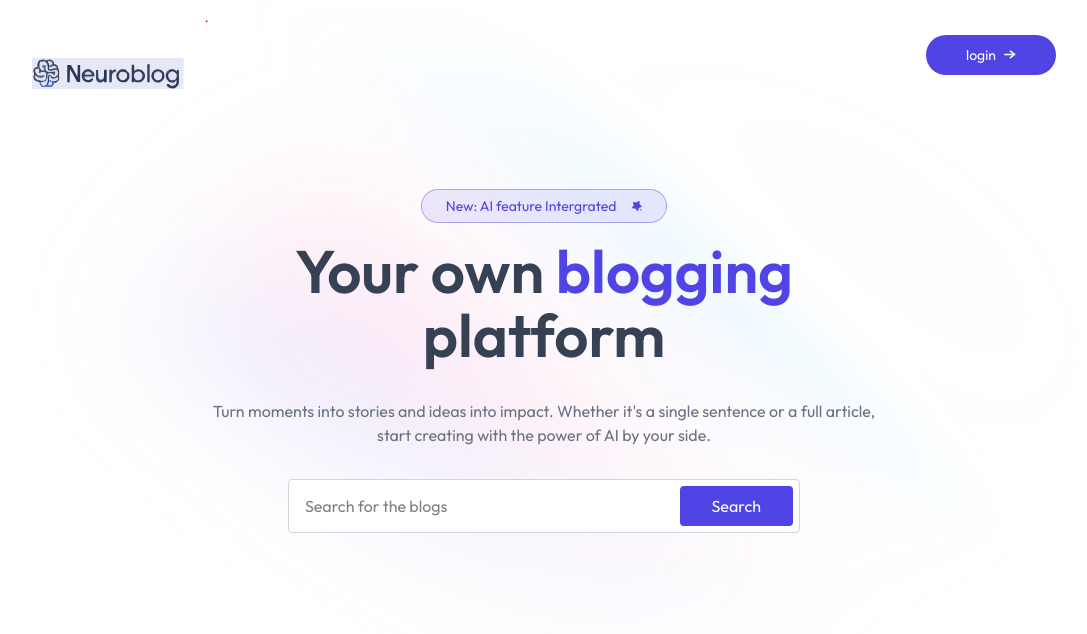
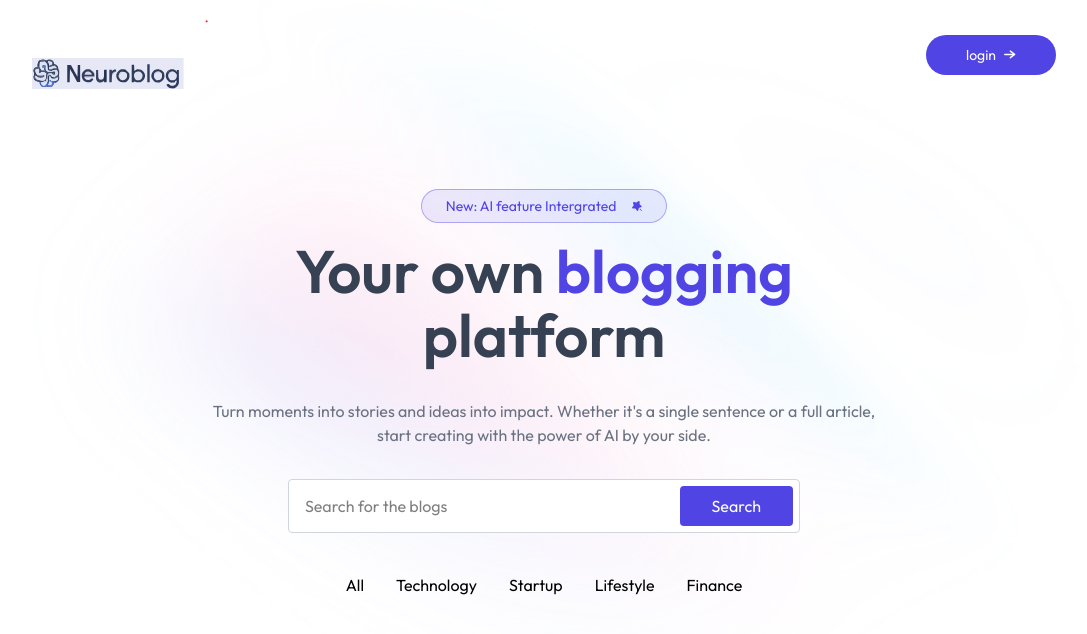
Before and after one commit to Yasindu-Navo/NeuroVlog-FE, a React (Vite) app: page / in a window 1280 px wide. Shown: the top 634 px of the page, without its empty margins (96-1183 px from the left). Built offline with nearby package versions, Linux system fonts and the light colour scheme.

Commit message:
create BlogList buttons

```diff
--- /dev/null
+++ b/src/components/BlogList.jsx
@@ -0,0 +1,22 @@
+import React from 'react'
+import { blogCategories } from '../assets/assets'
+
+function BlogList() {
+  return (
+      <div>
+          <div className='flex justify-center gap-4 sm:gap-8 my-10 relative'>
+
+              {blogCategories.map((item) => (
+                  <div key={item} className='relative'>
+                      <button>
+                          {item}
+                      </button>
+
+                  </div>
+              ))}
+          </div>
+    </div>
+  )
+}
+
+export default BlogList
--- a/src/pages/HomePage.jsx
+++ b/src/pages/HomePage.jsx
@@ -1,3 +1,4 @@
+import BlogList from "../components/BlogList";
 import Header from "../components/Header";
 import NavBar from "../components/NavBar";
 
@@ -7,6 +8,7 @@ export const HomePage = () => {
         <>
         <NavBar />
             <Header />
+            <BlogList />
             </>
     );
 }
```
